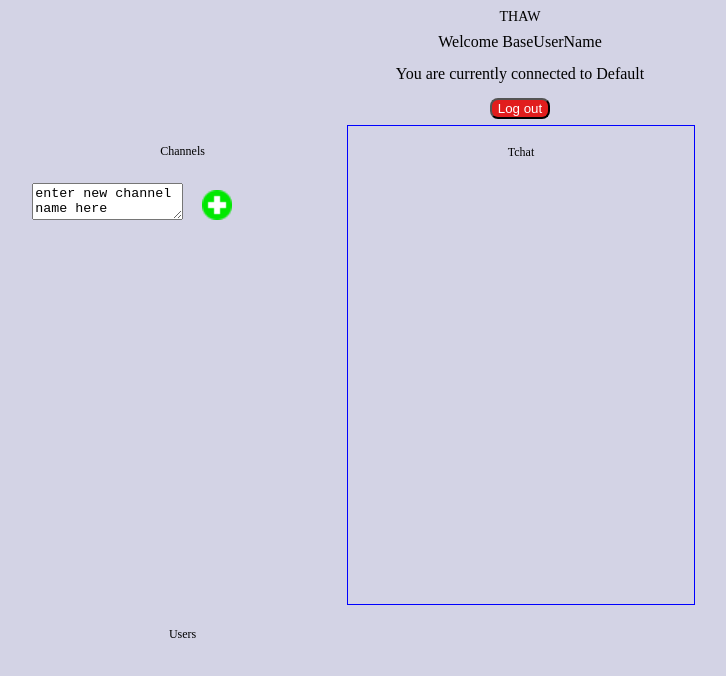
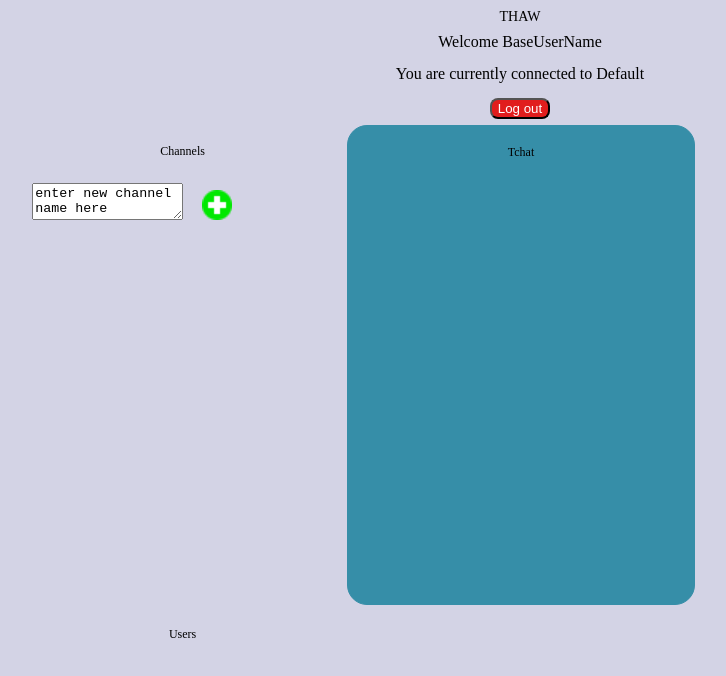
Before and after one commit to Lixinae/Thaw, a plain HTML site: page webroot/client/client.html in a window 1280 px wide. Shown: the top 676 px of the page, without its empty margins (120-846 px from the left). Drawn offline with Linux system fonts and the light colour scheme.

Commit message:
Fignolage du css de la Tchat visible
* [UPD] mycss.css
 - ajout d'un effet bord arrondis
 - ajout d'une couleur de fond qui attire plus l'oeil sur le tchat

```diff
--- a/webroot/client/mycss.css
+++ b/webroot/client/mycss.css
@@ -102,7 +102,9 @@ h2{
 
 .tchat{
 	display: inline-block;
-	border: blue thin solid;
+	border: #368EA8 thin solid;
+	background-color: #368EA8;
+	border-radius : 20px;
 	width:35%;
 	padding:10px;
 	height:60%;
```
